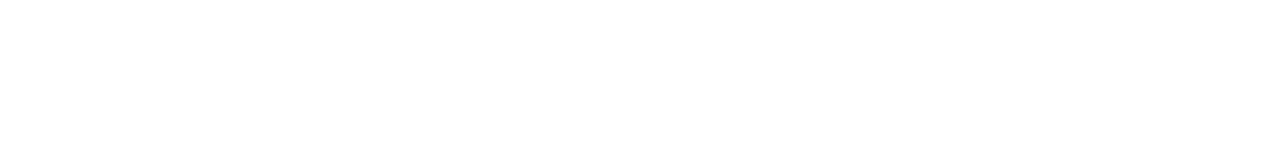
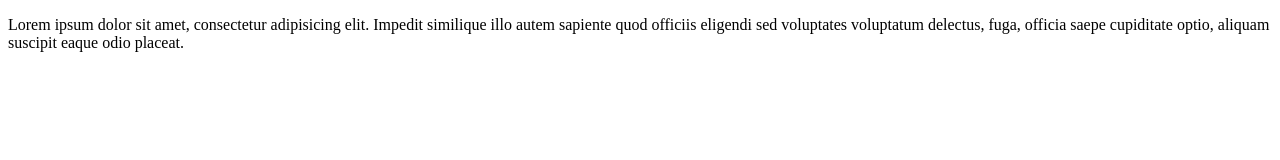
Before and after one commit to flamberg228/js_project, a plain HTML site: page index.html in a window 1280 px wide. Drawn offline with Linux system fonts and the light colour scheme.

Commit message:
создал ветку lesson01

```diff
--- a/index.html
+++ b/index.html
@@ -7,7 +7,7 @@
   <title>Document</title>
 </head>
 <body>
-
+<p>Lorem ipsum dolor sit amet, consectetur adipisicing elit. Impedit similique illo autem sapiente quod officiis eligendi sed voluptates voluptatum delectus, fuga, officia saepe cupiditate optio, aliquam suscipit eaque odio placeat.</p>
 <script src="js/script.js"></script>
 </body>
 </html>
```
